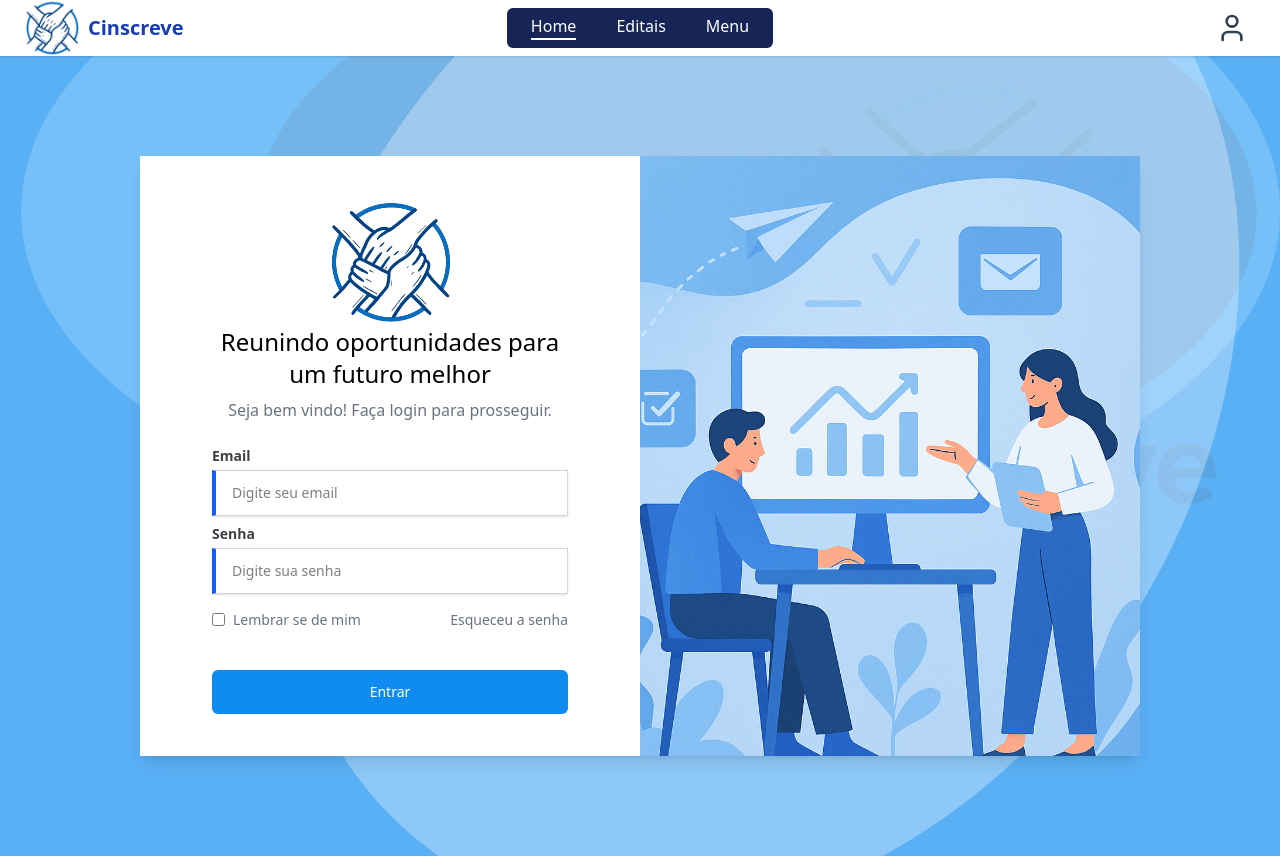
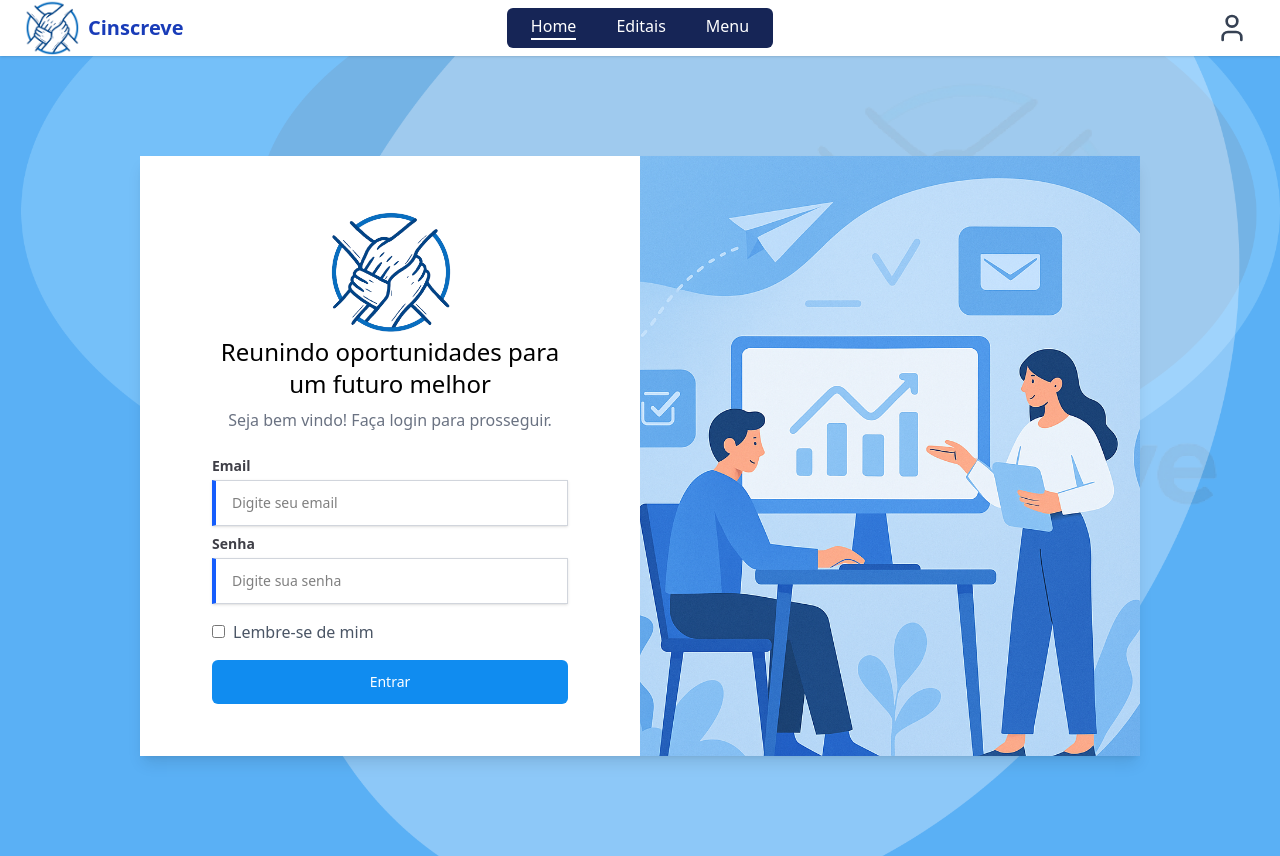
Before and after one commit to Lucasesaraujo/CInscreve, a React (Vite) app in the folder frontend/: page /login in a window 1280 px wide. Built offline with nearby package versions, Linux system fonts and the light colour scheme; no server answers.

Commit message:
FEAT: lembre-se de mim

```diff
--- a/frontend/src/pages/Login.jsx
+++ b/frontend/src/pages/Login.jsx
@@ -1,4 +1,4 @@
-import React, { useState } from 'react';
+import React, { useState, useEffect } from 'react';
 import Input from '../components/Input';
 import Botao from '../components/Botao';
 import Tipografia from '../components/Tipografia';
@@ -15,7 +15,16 @@ export default function Login() {
   const [carregando, setCarregando] = useState(false);
   const [erroLogin, setErroLogin] = useState('');
   const navigate = useNavigate();
-  const {login} = useAuth();
+  const { login } = useAuth();
+
+  // Quando a página monta, verifica se o email foi salvo no localStorage
+  useEffect(() => {
+    const emailSalvo = localStorage.getItem('lembrarEmail');
+    if (emailSalvo) {
+      setEmail(emailSalvo);
+      setLembrar(true);
+    }
+  }, []);
 
   const handleLogin = async () => {
     setCarregando(true);
@@ -31,17 +40,24 @@ export default function Login() {
           email: email,
           password: senha
         })
-      })
+      });
 
       if (!resposta.ok) {
-        throw new Error('Erro ao fazer login')
+        throw new Error('Erro ao fazer login');
       }
 
       const dados = await resposta.json();
       login(dados.usuario.user);
+
+      // Se lembrar estiver marcado, salva o email no localStorage
+      if (lembrar) {
+        localStorage.setItem('lembrarEmail', email);
+      } else {
+        localStorage.removeItem('lembrarEmail');
+      }
+
       console.log('Login realizado com sucesso', dados);
-      navigate("/")
-
+      navigate("/");
     } catch (erro) {
       console.error('Erro no login', erro);
       setErroLogin('Erro ao fazer login, verifique email e senha!');
@@ -96,17 +112,16 @@ export default function Login() {
             className="mb-2"
           />
 
-          <div className="flex items-center justify-between text-sm text-gray-500 mb-10">
-            <label className="flex items-center gap-2">
-              <input
-                type="checkbox"
-                checked={lembrar}
-                onChange={() => setLembrar(!lembrar)}
-                className="accent-[#108cf0]"
-              />
-              Lembrar se de mim
-            </label>
-            <a href="#" className="hover:underline">Esqueceu a senha</a>
+          {/* Checkbox lembrar */}
+          <div className="flex items-center mb-4">
+            <input
+              id="lembrar"
+              type="checkbox"
+              checked={lembrar}
+              onChange={(e) => setLembrar(e.target.checked)}
+              className="mr-2"
+            />
+            <label htmlFor="lembrar" className="text-gray-600">Lembre-se de mim</label>
           </div>
 
           <Botao
```
